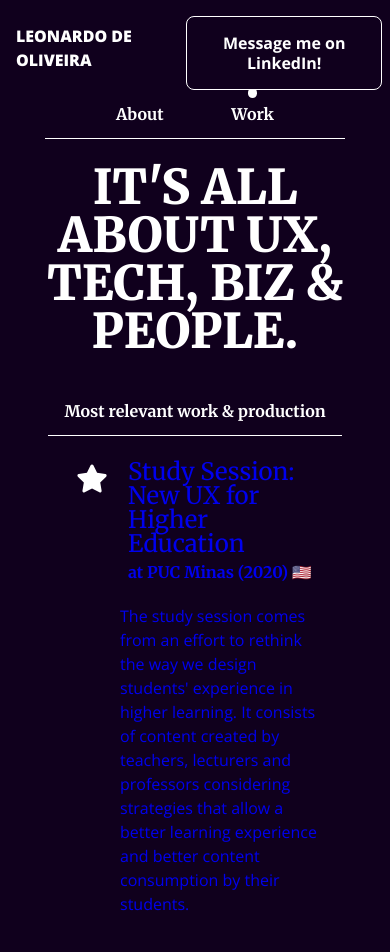
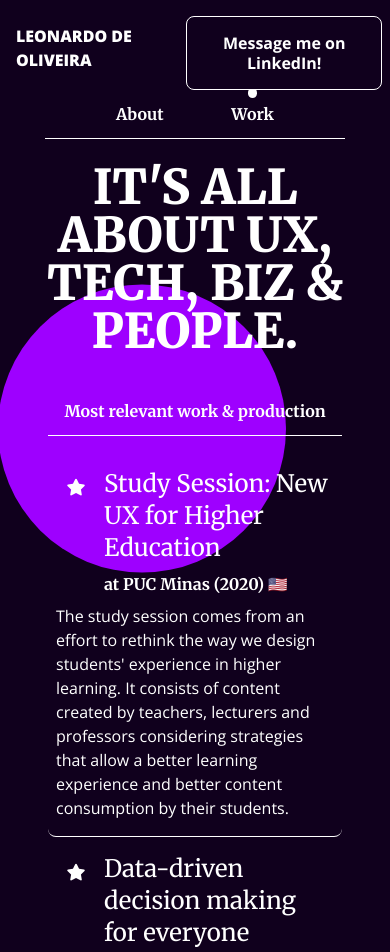
Before and after one commit to leonardobrauliodeoliveiraesilva/leonardobrauliodeoliveiraesilva.github.io, a plain HTML site: page work_leo.html in a window 390 px wide. Shown: the top 952 px of the page. Drawn offline with nearby package versions, Linux system fonts and the light colour scheme.

Commit message:
Update styles.css

```diff
--- a/styles.css
+++ b/styles.css
@@ -48,6 +48,7 @@ h4{
     font-size: 1.5rem;
     font-weight: 400;
     font-family: Merriweather, Times, serif;
+    line-height: 2rem;
 }
 
 h5{
@@ -60,6 +61,7 @@ h5{
 h6{
     font-size: 1rem;
     font-weight:650;
+    line-height: 1.5rem;
     font-family: Merriweather, Times, serif;
 }
 
@@ -194,6 +196,44 @@ nav ul{
     padding-left: 3rem;
     max-width:650px;
     padding-bottom:1rem;
+}
+
+.workcard{
+    border-bottom: solid #FFFFFF 1px;
+    transition: 0.2s;
+    padding: 1rem 0 0 0;
+    border-radius: 0.5rem;
+    color: #FFFFFF;
+}
+
+.workcard:hover{
+    background-color: #FFFFFF;
+    color: #10001D;
+    transform: translateY(-5px) translateX(-5px);
+    box-shadow: 10px 10px 20px rgba(122, 59, 93, 0.3);
+}
+
+.workcard .currentroleheader{
+    padding: 0;
+}
+
+.workcard .currentroletext{
+    padding: 0.5rem 0 0 0;
+}
+
+.workcard .currentroleheader .currentroleicon{
+    margin: 0 0.5rem auto 0;
+    border-radius: 0.5rem;
+}
+
+.workcard .currentroleheader .currentroleicon .icon{
+    height: 1.5rem;
+    padding: 0.5rem;
+}
+
+.workcard:hover .currentroleheader .currentroleicon{
+    background-color: #9E00FF;
+
 }
 
 .pastrolescard{
@@ -396,6 +436,16 @@ footer{
     z-index: -1;
 }
 
+.formageometricacirculo{
+    width: 20rem;
+    height: 20rem;
+    border-radius:50%;
+    background-color: #9E00FF;
+    transform: rotate(0.25turn) translateY(-30px) translateX(-20px);
+    position: absolute;
+    z-index: -1;
+}
+
 /* SCROLL NAVBAR*/
 
 .scrolling-active .navtop{
@@ -458,7 +508,24 @@ footer{
         height: 18rem;
         transform: rotate(0.12turn) translateY(10px) translateX(-30%);
     }
+    .formageometricacirculo{
+        width: 18rem;
+        height: 18rem;
+        transform: rotate(0.25turn) translateY(10px) translateX(-30%);
+    }
     .imgfull{
         height: 400px;
     }
+    .container{
+        padding: 0 0.5rem 0 0.5rem;
+    }
+    .currentroletext{
+        padding-left: 0;
+    }
+    .pastrolescard{
+    padding: 1rem 0 1rem 0;
+    }
+    .roles, .education{
+        padding:0.5rem;
+    }
 }
```
